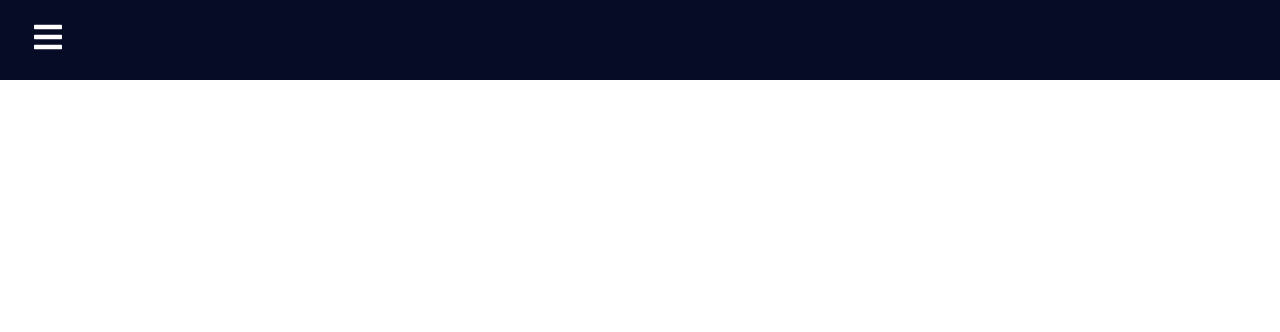
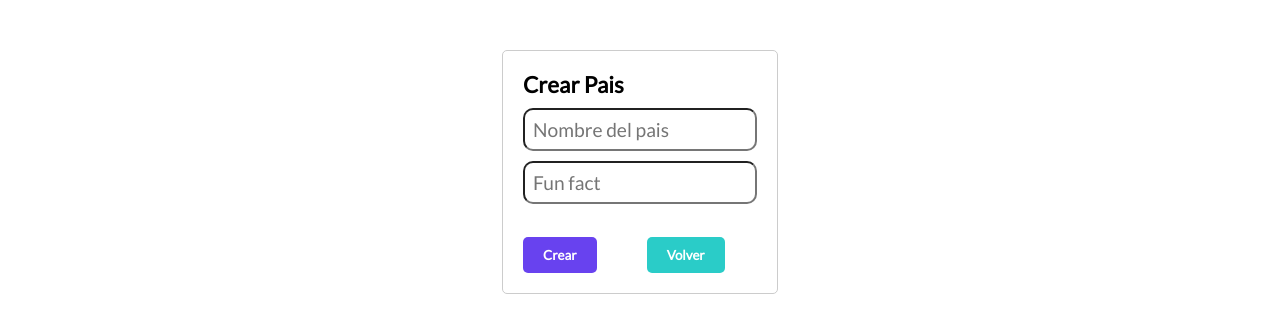
Before and after one commit to alvarrantes12/exam_react_2_2023, a React (Create React App) app: page /create in a window 1280 px wide. Before the commit this address had no page. Shown: the top 332 px of the page. Built offline with nearby package versions, Linux system fonts and the light colour scheme.

Commit message:
RAM-C00708 Front End React DONE :)

```diff
--- a/src/App.js
+++ b/src/App.js
@@ -1,23 +1,23 @@
-import React from 'react';
+import React, { useState } from 'react';
 import './App.css';
-import Navbar from './components/SidebarData/Navbar';
 import {
   BrowserRouter as Router,
   Route,
   Routes
 } from 'react-router-dom';
 import Home from './pages/Home';
+import CreateCountries from './pages/CreateCountries';
 
 function App() {
   return (
-    <>
+    <div>
       <Router>
-        <Navbar />
         <Routes>
           <Route path='/' exact element={<Home />} />
+          <Route path='/create' exact element={<CreateCountries/>} />
         </Routes>
       </Router>
-    </>
+    </div>
   );
 }
 
--- a/src/commons/ApiMethods.jsx
+++ b/src/commons/ApiMethods.jsx
@@ -9,3 +9,8 @@ export async function postFetch(path, body) {
     });
     return await response.json();
 }
+
+export async function getFetch(path){
+    let response = await fetch(`${process.env.REACT_APP_API_URL}/${path}`);
+    return await response.json();
+}
--- /dev/null
+++ b/src/commons/List.jsx
@@ -0,0 +1,32 @@
+import React from "react";
+
+const List = ({ contents }) => {
+    if (!contents || contents.length === 0) return <p>No se ha guardado ningun pais!</p>;
+
+    return (
+        <div style={{ margin: "20px" }}>
+          <h3 style={{ marginBottom: "10px" }}>Lista de Países:</h3>
+          <table style={{ borderCollapse: "separate", width: "70%", border: "2px dashed black", margin: "0 auto", marginTop: "20px" }}>
+            <thead>
+              <tr>
+                <th style={{ padding: "0.5em", borderBottom: "2px dashed black", backgroundColor: '#6E51D9', color: "white", fontWeight: "normal" }}>Numero identificador</th>
+                <th style={{ padding: "0.5em", borderBottom: "2px dashed black", backgroundColor: '#6E51D9', color: "white", fontWeight: "normal" }}>Nombre del Pais</th>
+                <th style={{ padding: "0.5em", borderBottom: "2px dashed black", backgroundColor: '#6E51D9', color: "white", fontWeight: "normal" }}>Fun Fact</th>
+              </tr>
+            </thead>
+            <tbody>
+              {contents.map(({ id, name, fact }) => (
+                <tr key={id}>
+                  <td style={{ padding: "0.5em", borderBottom: "2px dashed black", textAlign: "center", fontWeight: "bold", color: '#A08AE5'  }}>{id}</td>
+                  <td style={{ padding: "0.5em", borderBottom: "2px dashed black", textAlign: "center", fontWeight: "normal" }}>{name}</td>
+                  <td style={{ padding: "0.5em", borderBottom: "2px dashed black", textAlign: "center", fontWeight: "normal" }}>{fact}</td>
+                </tr>
+              ))}
+            </tbody>
+          </table>
+        </div>
+      );
+
+};
+
+export default List;
--- /dev/null
+++ b/src/commons/WithLoadingStates.jsx
@@ -0,0 +1,15 @@
+import React from "react";
+
+function WithLoadingState(Component) {
+    return function WithLoadingState({isLoading, ...props}) {
+        if (!isLoading) return <Component {...props} />;
+
+        return (
+            <div>
+                <p>Cargando la informacion de los paises...</p>
+            </div>
+        );
+    }
+}
+
+export default WithLoadingState;
--- /dev/null
+++ b/src/components/countries/index.jsx
@@ -0,0 +1,28 @@
+import React, { useState, useEffect } from 'react';
+import List from '../../commons/List';
+import WithLoadingState from '../../commons/WithLoadingStates';
+import { getFetch } from '../../commons/ApiMethods';
+
+function Index({refresh, setRefresh}) {
+    const LoadingList = WithLoadingState(List);
+    const [contents, setContents] = useState([]);
+    const [loading, setLoading] = useState(false);
+
+    useEffect(() => {
+        if (!refresh) return
+        setLoading(true);
+        getFetch('countries').then((data) => {
+            setContents(data)
+            setLoading(false);
+        });
+        setRefresh(false);
+    }, [setContents, setLoading, refresh]);
+
+    return (
+        <div>
+            <LoadingList contents={contents} loading={loading} />
+        </div>
+    )
+}
+
+export default Index;
--- /dev/null
+++ b/src/components/countries/new.jsx
@@ -0,0 +1,76 @@
+import React, { useState } from 'react';
+import { postFetch } from '../../commons/ApiMethods';
+import { Link, useNavigate } from 'react-router-dom';
+
+function New({ setRefresh }) {
+    const [name, setName] = useState('');
+    const [fact, setFact] = useState('');
+    const [message, setMessage] = useState('');
+    const navigate = useNavigate();
+
+    const handleSubmit = async (event) => {
+        event.preventDefault();
+        try {
+            postFetch('countries', { name: name, fact: fact })
+                .then(() => {
+                    setName('');
+                    setFact('');
+                    setMessage('Se ha creado el pais');
+                    setRefresh(true);
+                    setTimeout(() => {
+                        navigate('/');
+                    }, 1000);
+                })
+        } catch (error) {
+            console.log(error)
+        }
+    }
+
+    return (
+        <div style={{ display: 'flex', justifyContent: 'center' }}>
+            <form onSubmit={handleSubmit} style={{ border: '1px solid #ccc', padding: '20px', borderRadius: '5px', marginTop: '50px' }}>
+                <h2 style={{ fontSize: '1.4em' }}>Crear Pais</h2>
+                <div style={{ marginTop: '10px' }}>
+                    <input
+                        type='text'
+                        value={name}
+                        placeholder='Nombre del pais'
+                        onChange={(e) => { setName(e.target.value) }}
+                        style={{ fontSize: '1.2em', padding: '8px', borderRadius: '10px' }}
+                    />
+                </div>
+                <div style={{ marginTop: '10px' }}>
+                    <input
+                        type='text'
+                        value={fact}
+                        placeholder='Fun fact'
+                        onChange={(e) => { setFact(e.target.value) }}
+                        style={{ fontSize: '1.2em', padding: '8px', borderRadius: '10px' }}
+                    />
+                </div>
+                <div style={{ marginTop: '14px' }}>{message ? <p>{message}</p> : <br />}</div>
+                <button type='submit' style={{
+                    backgroundColor: '#6842EF',
+                    color: 'white',
+                    padding: '10px 20px',
+                    border: 'none',
+                    borderRadius: '5px',
+                    marginRight: '10px',
+                    fontWeight: 'bold'
+                }}>Crear</button>
+                <Link to="/" style={{ marginLeft: '40px' }}>
+                    <button style={{
+                        backgroundColor: '#2ACCC8',
+                        color: 'white',
+                        padding: '10px 20px',
+                        border: 'none',
+                        borderRadius: '5px',
+                        fontWeight: 'bold'
+                    }}>Volver</button>
+                </Link>
+            </form>
+        </div>
+    );
+};
+
+export default New;
--- /dev/null
+++ b/src/pages/CreateCountries.jsx
@@ -0,0 +1,13 @@
+import React, { useState } from 'react';
+import New from '../components/countries/new';
+
+function CreateCountry() {
+  const [refresh, setRefresh] = useState(true);
+  return (
+    <div>
+        <New setRefresh={setRefresh}/>
+    </div>
+  );
+};
+
+export default CreateCountry;
--- a/src/pages/Home.css
+++ /dev/null
@@ -1,18 +0,0 @@
-.action-container{
-    margin-bottom: 5px;
-}
-
-.actions{
-    display: flex;
-    justify-content: space-between;
-    margin-bottom: 5px;
-}
-
-.action > * {
-    display: inline-block;
-    margin-right: 5px;
-}
-
-.new-container {
-    padding: 10px;
-}
--- a/src/pages/Home.jsx
+++ b/src/pages/Home.jsx
@@ -1,56 +1,31 @@
 import React, { useState } from 'react';
-import './Home.css';
-import { postFetch } from '../commons/ApiMethods';
+import { Link } from 'react-router-dom';
+import Index from '../components/countries/index';
 
 function Home() {
-  const [name, setName] = useState('')
-  const [fact, setFact] = useState('')
-  const [message, setMessage] = useState('')
-  const [refresh, setRefresh] = useState(true)
+  const [refresh, setRefresh] = useState(true);
+  return (
+    <div>
+      <Index refresh={refresh} setRefresh={setRefresh} />
 
-  const handleSubmit = async (event) => {
-    event.preventDefault()
-    try {
-      postFetch('countries', { name: name}, {fact: fact })
-        .then((response) => {
-          setName('')
-          setFact('')
-          setMessage('Creado con exito!')
-          setRefresh(true)
-        })
-    } catch (error) {
-      console.log(error)
-    }
-  }
-
-
-  return (
-    <div className="new-container">
-      <h3>Crear un nuevo país</h3>
-      <form onSubmit={handleSubmit}>
-        <div>
-          <input
-            type="text"
-            value={name}
-            placeholder="Nombre del país"
-            onChange={(e) => { setName(e.target.value) }} />
-        </div>
-        <div>
-          <input
-            type="text"
-            value={fact}
-            placeholder="Dato curioso"
-            onChange={(e) => { setFact(e.target.value) }} />
-        </div>
-
-        <div>{message ? <p>{message}</p> : <br />}</div>
-        <button className="btn" type="submit">Crear país</button>
-      </form>
+      <div style={{ display: 'grid', justifyContent: 'center', gap: '20px', marginTop: '30px' }}>
+  <Link to="/create" style={{ textDecoration: 'none' }}>
+    <button
+      style={{
+        backgroundColor: '#B0E212',
+        color: '#FFFFFF',
+        padding: '15px 30px',
+        border: 'none',
+        borderRadius: '10px',
+        fontWeight: 'bold'
+      }}
+    >
+      Nuevo
+    </button>
+    </Link>
+      </div>
     </div>
   );
-
-}
-
-
+};
 
 export default Home;
```
Also changed, not shown: 1 other file (tests, documents, lock files or other folders).
